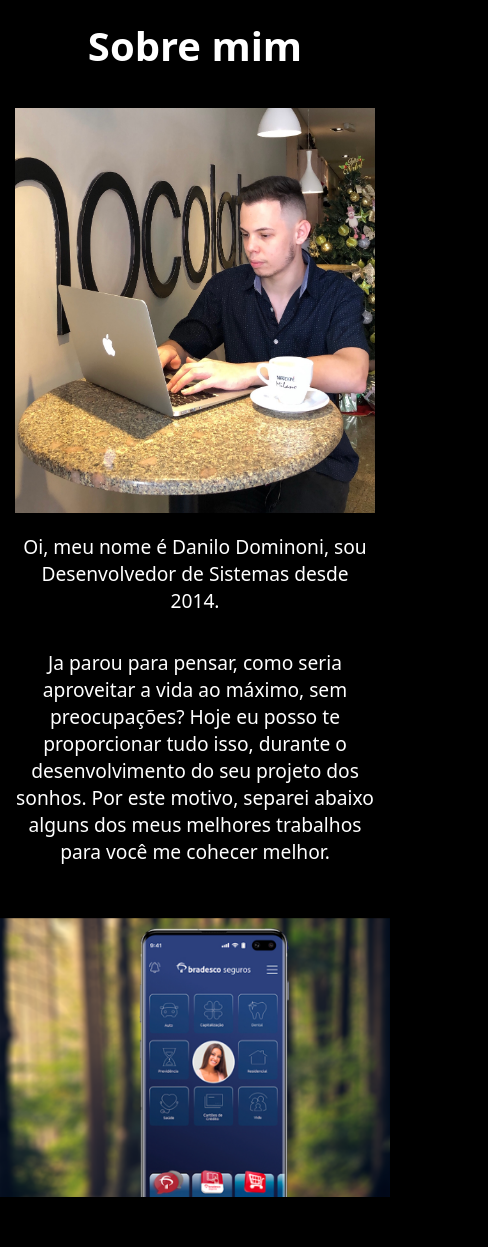
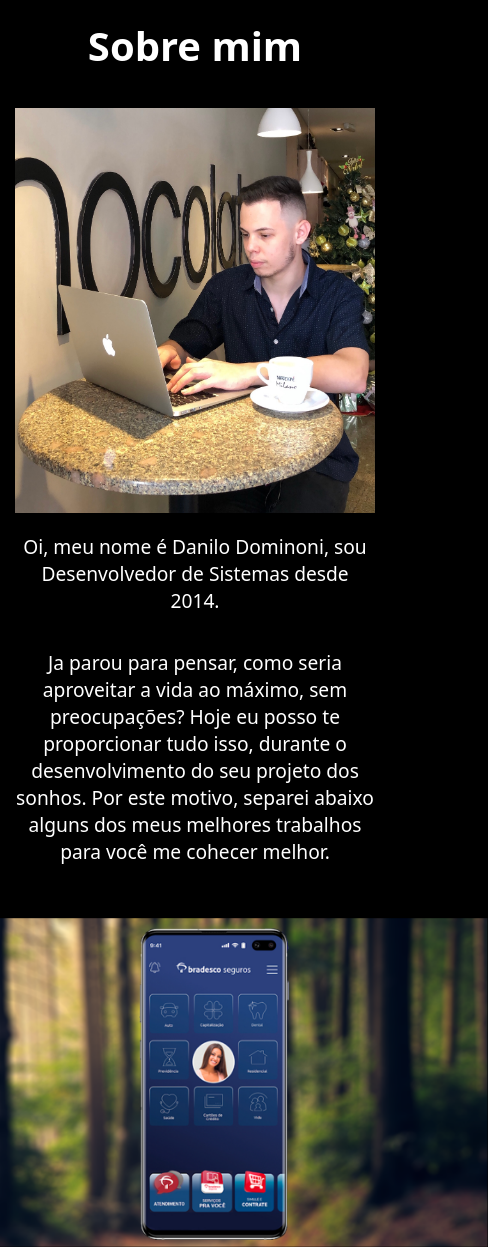
Before and after one commit to dnldmp/danilodominoni, a Next.js app: page /portifolio in a window 390 px wide. Shown: the whole page, 488 px wide, since content can reach past the window. Before the commit the page ends 1197 px from the top, so only its background shows below. Built offline with nearby package versions, Linux system fonts and the light colour scheme.

Commit message:
ajustando scale mobile

```diff
--- a/styles/Portifolio.module.css
+++ b/styles/Portifolio.module.css
@@ -59,9 +59,10 @@
     }
     .sectionProject img {
         transform: scale(1.5);
-        height:auto
+        position: relative;
     }
     .sectionProject  {
+        position: absolute;
         padding-top: 100px
     }
 }
```
